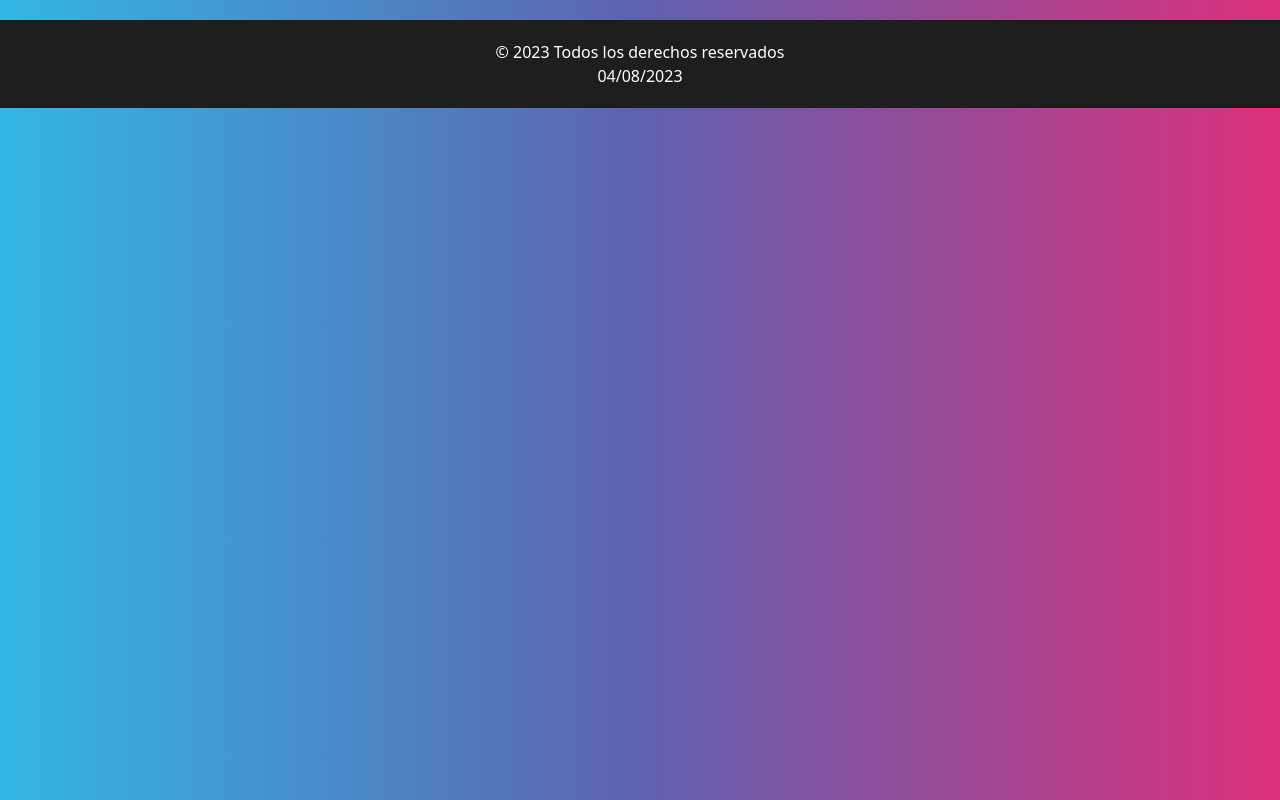
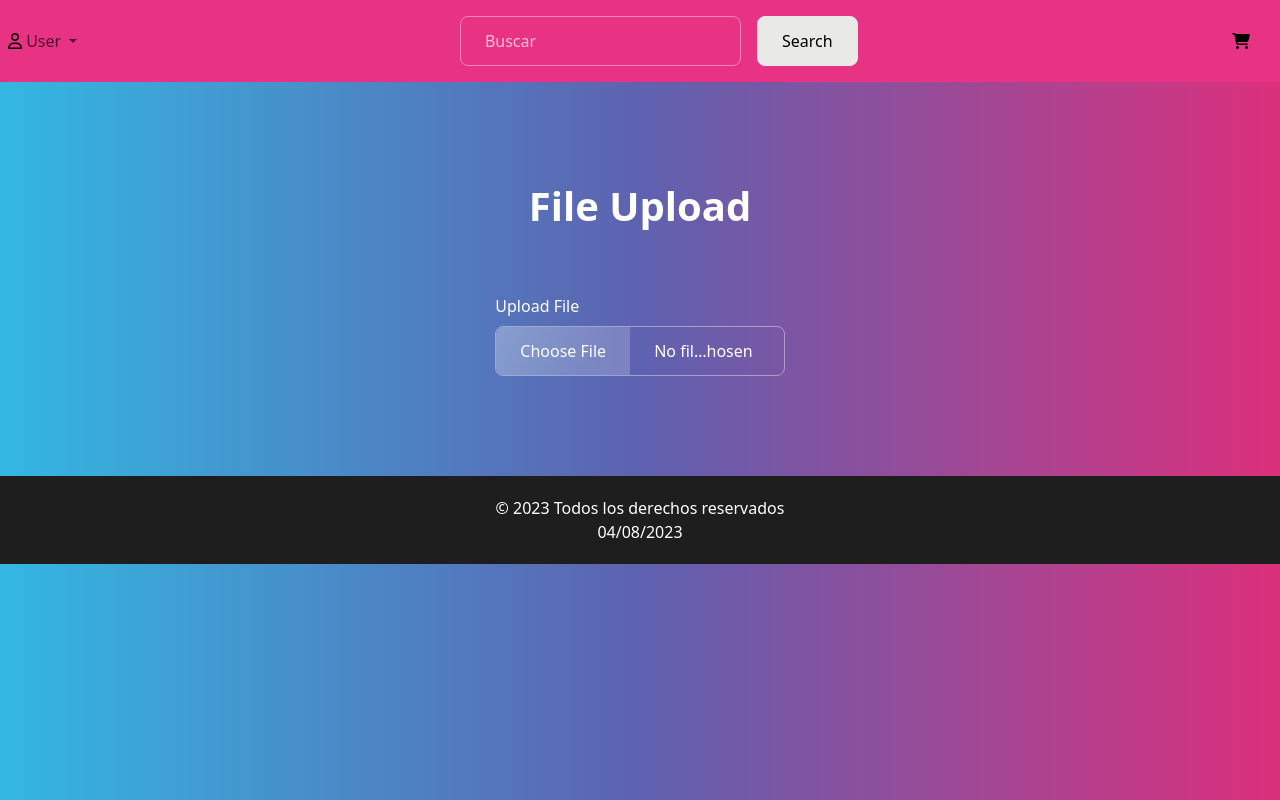
Before and after one commit to OskaritoLM/g, an Angular app: page /galeria in a window 1280 px wide. Before the commit this address led to /. Built offline with nearby package versions, Linux system fonts and the light colour scheme.

Commit message:
JellyBean v1.0.0.4

```diff
--- a/src/app/app-routing.module.ts
+++ b/src/app/app-routing.module.ts
@@ -11,6 +11,7 @@ import { AdminComponent } from './componentes/admin/admin.component';
 import { LogadmComponent } from './componentes/logadm/logadm.component';
 import { LogprovComponent } from './componentes/logprov/logprov.component';
 import { TiposComponent } from './componentes/tipos/tipos.component';
+import { GalleriaComponent } from './componentes/galleria/galleria.component';
 
 const routes: Routes = [
   {path: '', component: HomeComponent},
@@ -25,6 +26,7 @@ const routes: Routes = [
   {path: 'logadm', component: LogadmComponent},
   {path: 'logprov', component: LogprovComponent},
   {path: 'tipos', component: TiposComponent},
+  {path: 'galeria', component:GalleriaComponent},
 ];
 
 @NgModule({
--- a/src/app/app.module.ts
+++ b/src/app/app.module.ts
@@ -21,6 +21,7 @@ import { NavusrComponent } from './componentes/navusr/navusr.component';
 import { NavbasicComponent } from './componentes/navbasic/navbasic.component';
 import { TiposComponent } from './componentes/tipos/tipos.component';
 import { HttpClient, HttpClientModule } from '@angular/common/http';
+import { GalleriaComponent } from './componentes/galleria/galleria.component';
 @NgModule({
   declarations: [
     AppComponent,
@@ -40,6 +41,7 @@ import { HttpClient, HttpClientModule } from '@angular/common/http';
     NavusrComponent,
     NavbasicComponent,
     TiposComponent,
+    GalleriaComponent,
   ],
   imports: [
     BrowserModule,
--- /dev/null
+++ b/src/app/componentes/galleria/galleria.component.css
@@ -0,0 +1,11 @@
+.header{
+    text-align: center;
+}
+
+.content{
+    margin: 100px;
+}
+
+.upload{
+    cursor: ponter;
+}
--- /dev/null
+++ b/src/app/componentes/galleria/galleria.component.html
@@ -0,0 +1,19 @@
+<app-navusr></app-navusr>
+
+<div class="container">
+    <div class="content">
+        <div class="header">
+            <h1>File Upload</h1>
+        </div>
+        <div class="row">
+            <div class="col-md-4"></div>
+            <div class="col-md-4">
+                <div class="form-group">
+                    <label for="formFile" class="form-label mt-4">Upload File</label>
+                    <input class="form-control" type="file" id="formFile">
+                  </div>
+            </div>
+            <div class="col-md-4"></div>
+        </div>
+    </div>
+</div>
```
Also changed, not shown: src/app/componentes/galleria/galleria.component.ts (added, +10 -0 lines), src/app/services/upload.service.ts (added, +9 -0 lines), 2 other files (tests, documents, lock files or other folders).
